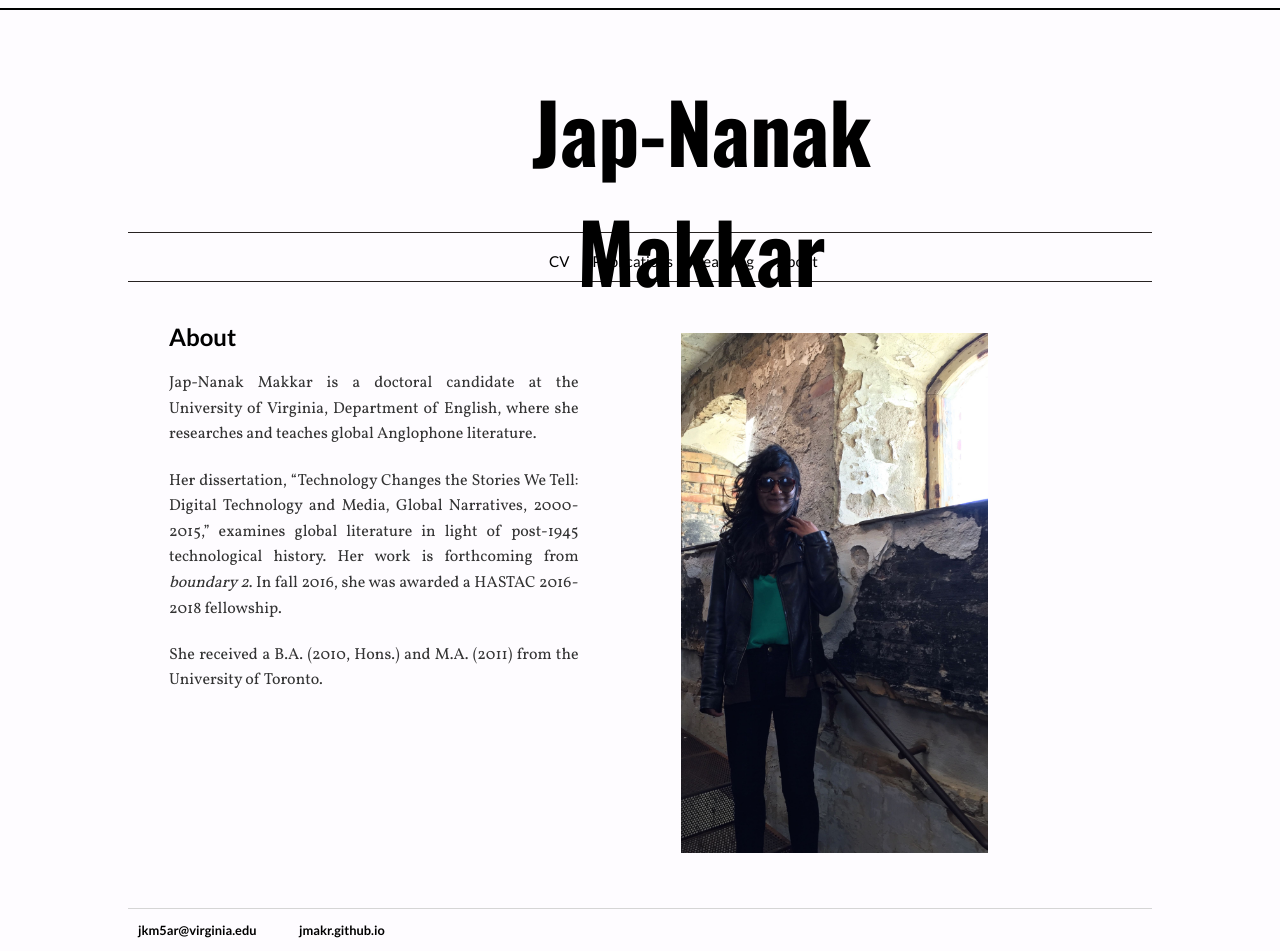
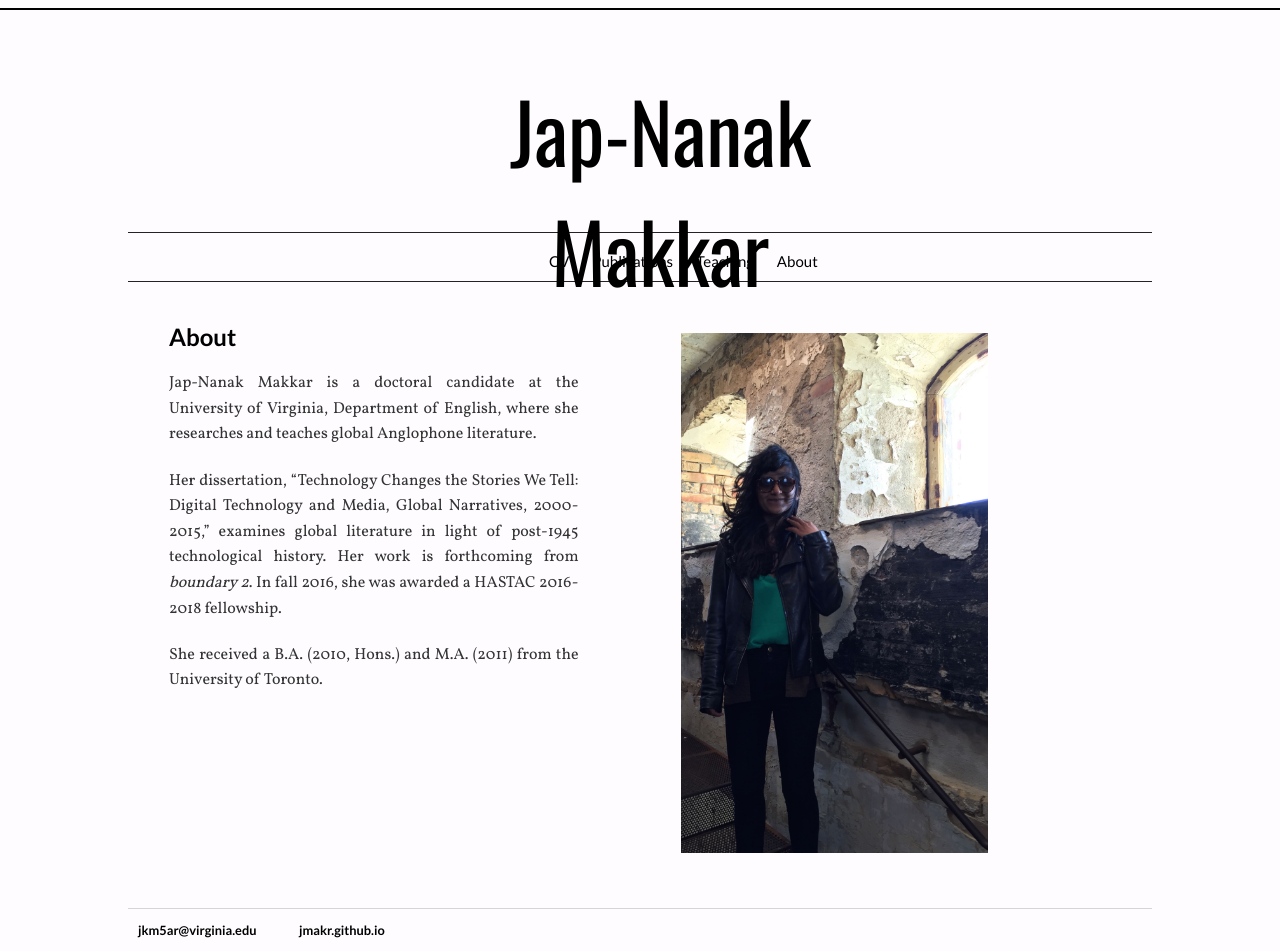
Before and after one commit to jmakr/jmakr.github.io, a Jekyll site: the page built from index.html, in a window 1280 px wide. Built offline with Jekyll 4.4.1, drawn with Linux system fonts in a browser that asks for light colours.

Commit message:
Update main.css

```diff
--- a/css/main.css
+++ b/css/main.css
@@ -23,7 +23,7 @@ header {
 h1 {
   text-align: center;
   font-family: 'Oswald', sans-serif;
-  font-weight:700;
+  font-weight:400;
   font-size: 82px;
   line-height: 120px;
 
@@ -45,7 +45,7 @@ h1 {
     position:absolute;
     top: 50%;
     left:50%;
-    transform: translate(-35%, -30%);
+    transform: translate(-45%, -30%);
 
 
     text-align: center;
```
